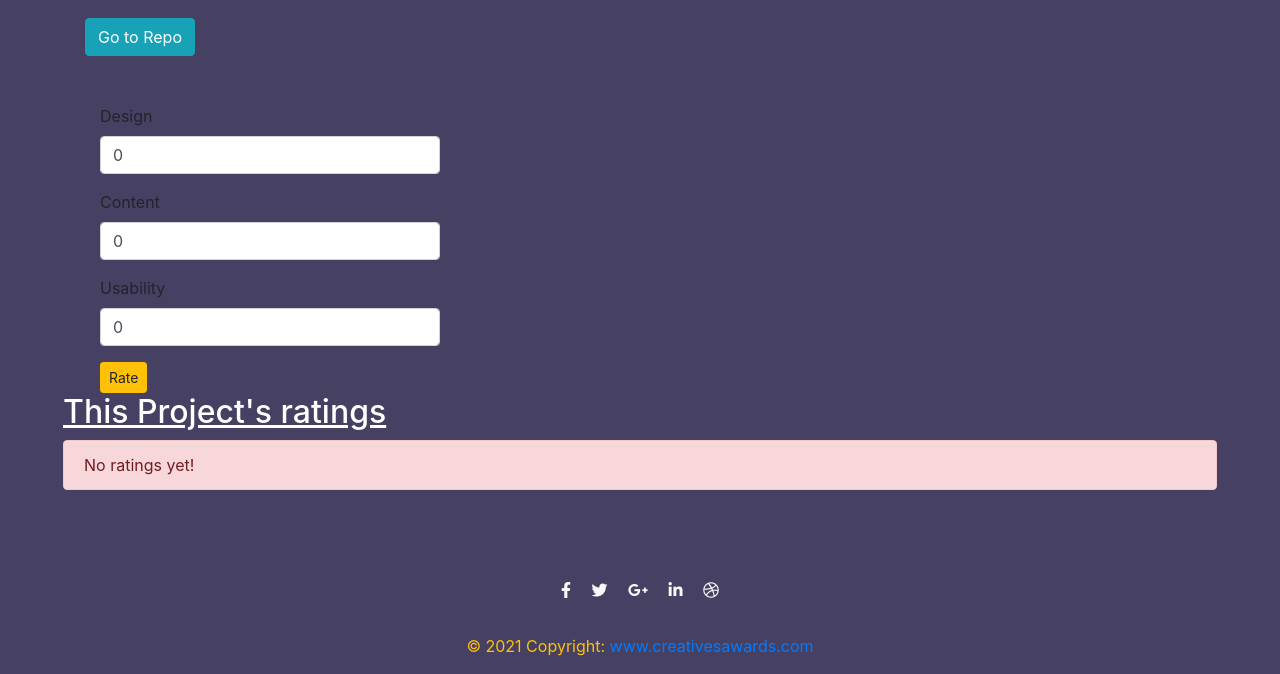
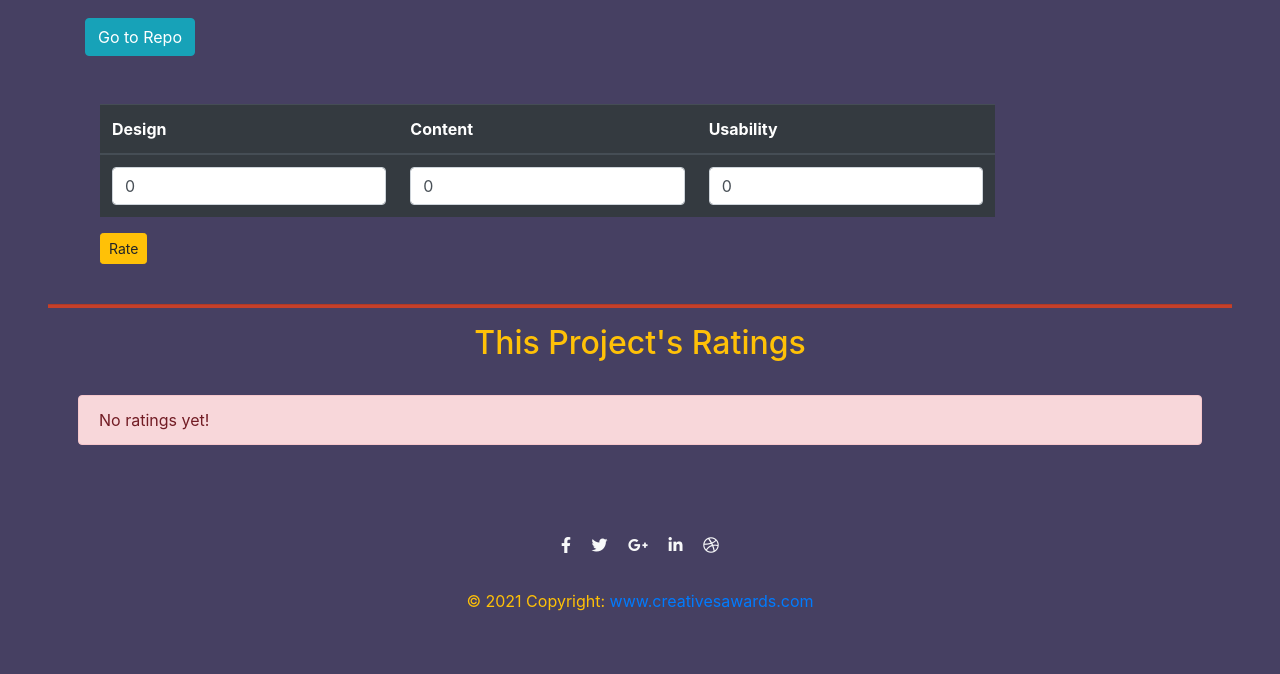
Before and after one commit to devseme/Projo-Awards, a Django app: template awards/templates/project_details.html in a window 1280 px wide; the page is wider, and only the part inside the window is pictured. Shown: the part 728-1402 px from the top of that part. After the commit the page ends 1339 px from the top of that part, so only its background shows below. Run offline with Django 3.2, Linux system fonts and the light colour scheme; the template is opened without the code that fills it, so the values that code supplies are empty; some libraries are stand-ins or nearby versions; some web fonts are replaced.

Commit message:
improving on the project rating details

```diff
--- a/awards/templates/project_details.html
+++ b/awards/templates/project_details.html
@@ -55,36 +55,71 @@ background-image: url({{project.image.url}})">
                             </div>
                 </div>
             </div>
-            <div class="col-md-4">
+            <div class="col-md-10">
                 <form action="{%url 'rate.project' project.id %}" method="post">
                   {% csrf_token %}
-                  <div class="mb-3">
-                  <label for="Design">Design</label>
-                  <input type="number" class="form-control" name="design" min="0"max="10" value="0">
-                  </div>
-                  <div class="mb-3">
-                    <label for="Content">Content</label>
-                    <input type="number" class="form-control" name="content" min="0"max="10" value="0">
-                  </div>
-                  <div class="mb-3">
-                      <label for="Usability">Usability</label>
-                      <input type="number" class="form-control" name="usability" min="0"max="10" value="0">
-                  </div>
+                  <style>
+                    thead>tr>th{
+                          color:white;
+                      }
+                  </style>
+            <table class="table table-dark ">
+                <thead>
+                  <tr>
+
+                    <th scope="col">Design</th>
+                    <th scope="col">Content</th>
+                    <th scope="col">Usability</th>
+                  </tr>
+                </thead>
+                <tbody>
+                  <tr>
+
+                    <td><input type="number" class="form-control" name="design" min="0"max="10" value="0"></td>
+                    <td><input type="number" class="form-control" name="content" min="0"max="10" value="0"></td>
+                    <td> <input type="number" class="form-control" name="usability" min="0"max="10" value="0"></td>
+                  </tr>
+
+
+                </tbody>
+              </table>
               <button class="btn btn-warning btn-sm" type="submit">Rate</button>
             </form>
           </div>
+
           </div>
         </div>
-        <div class="container-fluid">
-          <h2 text-align="center"><u>This Project's ratings</u></h2>
+        <br>
+        <hr style="height:3px;border-width:1;color:#E46B3F;background-color:#C4402A">
+       <style>
+           th{
+               color:black;
+           }
+       </style>
+
+        <div class="container-fluid text-light text-centre ">
+            <h2 class="text-center text-warning">This Project's Ratings</h2>
+            <br>
+            <div class="col-md-12">
             {% for rate in rating %}
-          <div class="col-md-6">
-            <p>Usability: {{rate.usability_rate}}</p>
+            <div class="row">
+              <div class="col-md-3">
+                <p>Voter: {{rate.user.username}}</p>
+              </div>
+              <div class="col-md-3">
+                <p>Design: {{rate.design_rate}}</p>
+              </div>
+              <div class="col-md-3">
+                <p>Content: {{rate.content_rate}}</p>
+              </div>
+              <div class="col-md-3">
+                <p>Usability:{{rate.usability_rate}}</p>
+              </div>
+            </div>
             {% empty %}
               <p class="alert alert-danger"role="alert">No ratings yet!</p>
+            {% endfor %}
             </div>
-          {% endfor %}
-
           </div>
         </div>
     </section>
--- a/awards/views.py
+++ b/awards/views.py
@@ -80,8 +80,8 @@ def search_project(request):
         return render(request, 'result.html', {'danger': message})
 def project_details(request, project_id):
     project = Project.objects.get(id=project_id)
-
-    return render(request, "project_details.html", {"project": project})
+    rating = Rating.objects.filter(project = project)
+    return render(request, "project_details.html", {"project": project,"rating":rating})
 
 @login_required(login_url='/accounts/login/')
 def rate_project(request,id):
```
Lines whose indentation alone changed are shown as unchanged.
